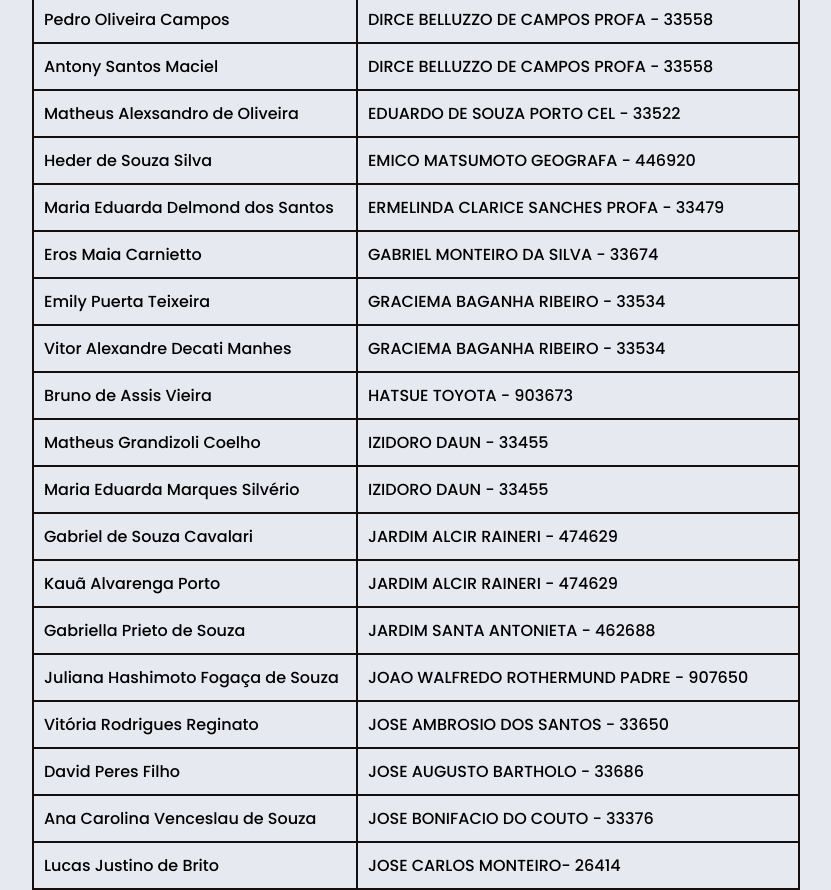
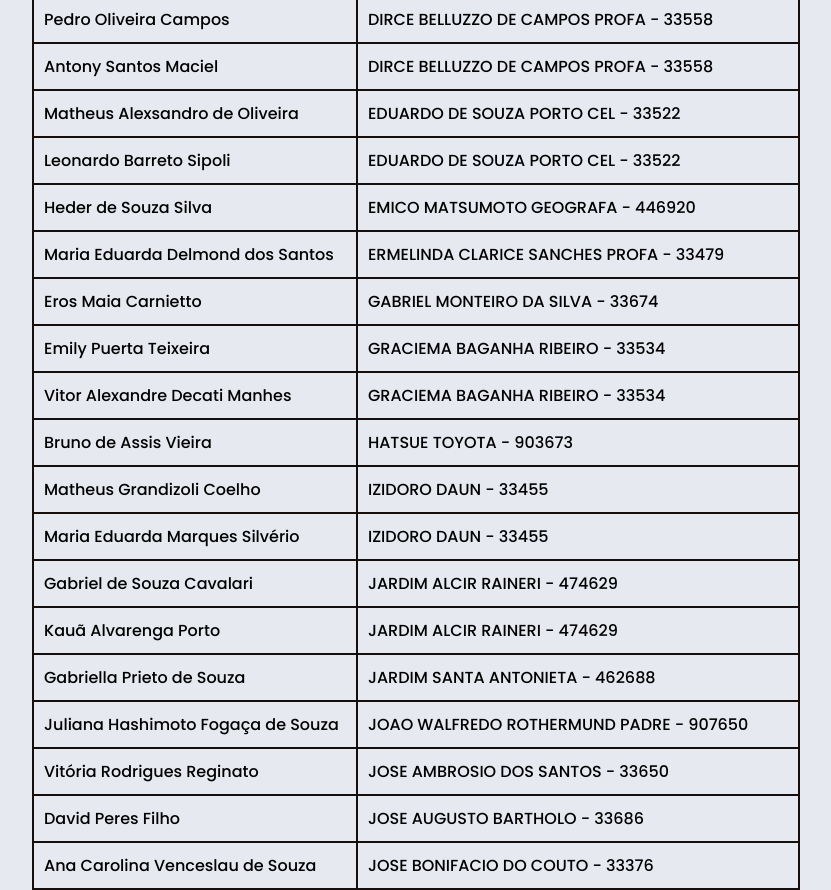
Before and after one commit to aguinaldool/estrelasprogramacao, a plain HTML site: page estudantes.html in a window 1280 px wide. Shown: the part 980-1870 px from the top of the page, without its empty margins (224-1055 px from the left). Drawn offline with Linux system fonts and the light colour scheme; a web font is replaced by a local one.

Commit message:
estudantes.html
Leonardo Barreto Sipoli adicionado este estudante conf solicitação de Cleber Alberto Gomes.

```diff
--- a/estudantes.html
+++ b/estudantes.html
@@ -115,6 +115,10 @@
         </tr>
         <tr>
           <td>Matheus Alexsandro de Oliveira</td>
+          <td>EDUARDO DE SOUZA PORTO CEL - 33522</td>
+        </tr>
+        <tr>
+          <td>Leonardo Barreto Sipoli</td>
           <td>EDUARDO DE SOUZA PORTO CEL - 33522</td>
         </tr>
 
```
